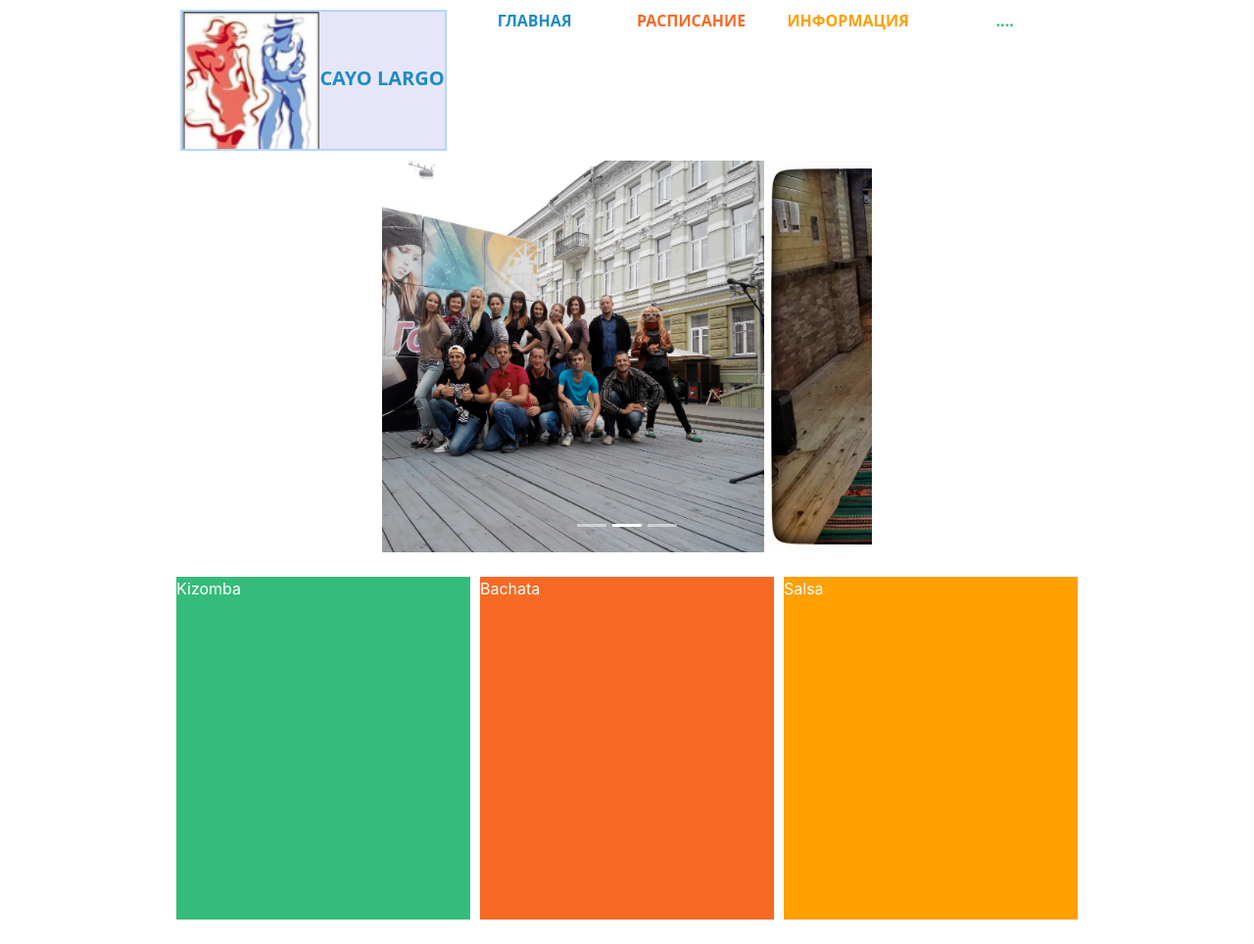
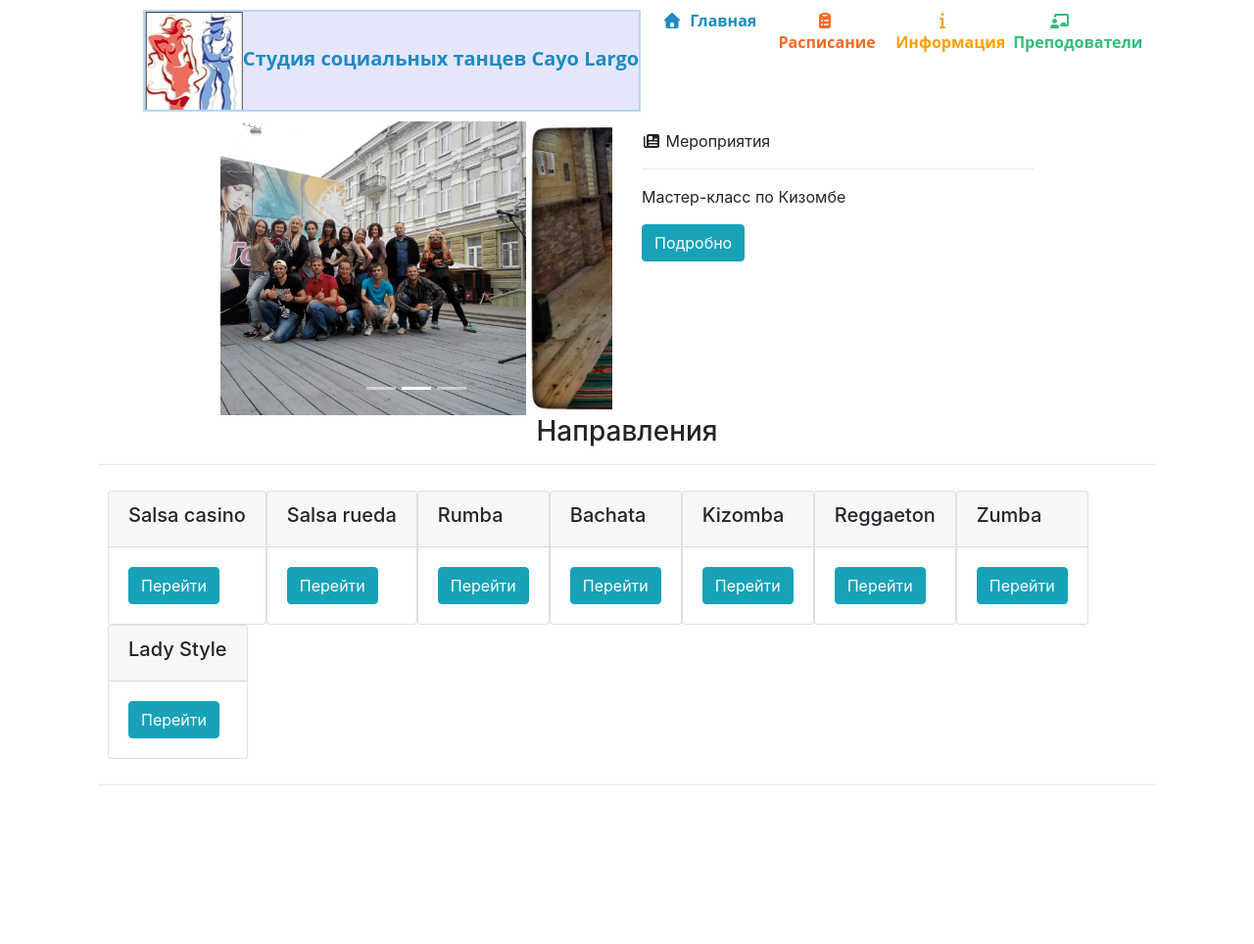
Before and after one commit to gnenio/dance, a plain HTML site: page index.html in a window 1280 px wide. Shown: the whole page at 98% size. After the commit the page ends 818 px from the top, so only its background shows below. Drawn offline with Linux system fonts and the light colour scheme.

Commit message:
Update index.html

```diff
--- a/index.html
+++ b/index.html
@@ -6,37 +6,40 @@
     <meta name="viewport" content="width=device-width, initial-scale=1">
     <link rel="stylesheet" href="css/bootstrap.min.css"/>
     <link rel="stylesheet" href="css/site.css"/>
+    <link rel="stylesheet" href="fontawesome/all.css"/>
     <script src="js/jquery-3.3.1.min.js"></script>
     <script src="js/bootstrap.min.js"></script>
 </head>
 <body>
 
+<div class="container">
+
 <header style="margin: auto;display: table;">
-        <div class="container" style="">
+        <div class="container">
             <div class="row">
 
-                <div class="logo" style="background-color: lavender;border: #b3d7ff 2px solid;margin: 10px;font: bold 20px Open Sans;color: #1e8bc3;text-transform: uppercase;">
-                    <img src="images/logo.jpg" width="140" height="140">Сayo Largo
+                <div class="logo" style="background-color: lavender;border: #b3d7ff 2px solid;margin: 10px;font: bold 20px Open Sans;color: #1e8bc3;">
+                    <img src="images/logo.jpg" width="100" height="100">Студия социальных танцев Сayo Largo
                 </div>
 
                 <div>
                     <nav>
                         <ul class="nav nav-pills">
 
-                            <li class="nav-item" style="text-align: center; margin: 10px;width:140px;height:140px;background-color: white;font: bold 16px Open Sans;color: #1e8bc3;text-transform: uppercase;">
-                                Главная
+                            <li class="nav-item" style="text-align: center; margin: 10px;width:100px;height:100px;background-color: white;font: bold 16px Open Sans;color: #1e8bc3;">
+                                   <i class="fas fa-home"></i>&nbsp; Главная
                             </li>
 
-                            <li class="nav-item" style="text-align: center;margin: 10px;width:140px;height:140px;background-color: white;font: bold 16px Open Sans;color: #f86924;text-transform: uppercase;">
-                                Расписание
+                            <li class="nav-item" style="text-align: center;margin: 10px;width:100px;height:100px;background-color: white;font: bold 16px Open Sans;color: #f86924;">
+                                    <i class="fas fa-clipboard-list"></i>&nbsp Расписание
                             </li>
 
-                            <li class="nav-item" style="text-align: center;margin: 10px;width:140px;height:140px;background-color: white;font: bold 16px Open Sans;color: #ff9f00;text-transform: uppercase;">
-                                Информация
+                            <li class="nav-item" style="text-align: center;margin: 10px;width:100px;height:100px;background-color: white;font: bold 16px Open Sans;color: #ff9f00;">
+                                    <i class="fas fa-info"></i>&nbsp Информация
                             </li>
 
-                            <li class="nav-item" style="text-align: center;margin: 10px;width:140px;height:140px;background-color: white;font: bold 16px Open Sans;color: #35bc7a;text-transform: uppercase;">
-                                ....
+                            <li class="nav-item" style="text-align: center;margin: 10px;width:100px;height:100px;background-color: white;font: bold 16px Open Sans;color: #35bc7a;">
+                                    <i class="fas fa-chalkboard-teacher"></i>&nbsp Преподователи
                             </li>
 
                         </ul>
@@ -46,8 +49,12 @@
       </div>
 </header>
 
+<div class="container">
+
 <div style="margin: auto;display: table;">
     <div class="container" >
+            <div class="row">
+                <div>
                     <div id="carousel-example-generic" class="carousel slide" data-ride="carousel">
                         <ol class="carousel-indicators">
                             <li data-target="#carousel-example-generic" data-slide-to="0" class="active"></li>
@@ -56,37 +63,151 @@
                         </ol>
                         <div class="carousel-inner" role="listbox">
                             <div class="carousel-item active">
-                    <img src="images/1.jpg" alt="First slide" style="width:500px;height:400px;">
+                                <img src="images/1.jpg" alt="First slide" style="width:400px;height:300px;">
                             </div>
                             <div class="carousel-item">
-                    <img src="images/2.jpg" alt="Second slide" style="width:500px;height:400px;">
+                                <img src="images/2.jpg" alt="Second slide" style="width:400px;height:300px;">
                             </div>
                             <div class="carousel-item">
-                    <img src="images/3.jpg" alt="Third slide" style="width:500px;height:400px;">
-                </div>
+                                <img src="images/3.jpg" alt="Third slide" style="width:400px;height:300px;">
                             </div>
                         </div>
                     </div>
                  </div>
 
-<div style="margin: auto;display: table;padding: 20px">
+                 <div style="margin-left:30px;width:400px;height:300px;background-color: white;">
+                       <h5 style="text-align: center;"></h5> <i class="fas fa-newspaper"></i>&nbspМероприятия</h5>
+                        <hr/>
+                        <p>
+                          Мастер-класс по Кизомбе
+                        </p>
+                        <a href="#" class="btn btn-info">Подробно</a>
+                 </div>
+
+             </div>
+    </div>
+</div>
+
+
+<h3 style="text-align: center">Направления</h3>
+<hr/>
+<div style="margin: auto;display: table;padding: 10px">
     <div class="container" >
         <div class="row">
             <nav>
                 <ul class="nav nav-pills">
 
-                    <li class="nav-item" style="background-color: #35bc7a;width:300px;height:350px;color: white;margin: 5px;">
-                        Kizomba
+                    <li class="nav-item danceSchool">
+                        <div class="card">
+
+                                <div class="card-header">
+                                    <h5>Salsa casino</h5>
+                                </div>
+
+                                <div class="card-body">
+                                        <a href="#" class="btn btn-info">Перейти</a>
+                                </div>
+
+                        </div>
                     </li>
 
-                    <li class="nav-item" style="background-color: #f86924;width:300px;height:350px;color: white;margin: 5px;">
-                        Bachata
+                    <li class="nav-item danceSchool" >
+                        <div class="card">
+
+                           <div class="card-header">
+                                    <h5>Salsa rueda</h5>
+                            </div>
+
+                            <div class="card-body">
+                                    <a href="#" class="btn btn-info">Перейти</a>
+                                </div>
+
+                         </div>
                     </li>
 
-                    <li class="nav-item" style="background-color: #ff9f00;width:300px;height:350px;color: white;margin: 5px;">
-                        Salsa
+                    <li class="nav-item danceSchool" >
+                        <div class="card">
+
+                                    <div class="card-header">
+                                        <h5>Rumba</h5>
+                                   </div>
+
+                        <div class="card-body">
+                                <a href="#" class="btn btn-info">Перейти</a>
+                            </div>
+
+                        </div>
                     </li>
 
+                    <li class="nav-item danceSchool" >
+                            <div class="card">
+
+                                    <div class="card-header">
+                                        <h5>Bachata</h5>
+                                    </div>
+
+                            <div class="card-body">
+                                <a href="#" class="btn btn-info">Перейти</a>
+                            </div>
+
+                        </div>
+                    </li>
+
+                    <li class="nav-item danceSchool" >
+                            <div class="card">
+
+                                    <div class="card-header">
+                            <h5> Kizomba</h5>
+                        </div>
+
+                        <div class="card-body">
+                            <a href="#" class="btn btn-info"> Перейти</a>
+                        </div>
+
+                    </div>
+                    </li>
+
+                    <li class="nav-item danceSchool">
+                            <div class="card">
+
+                                    <div class="card-header">
+                            <h5> Reggaeton</h5>
+                        </div>
+
+                        <div class="card-body">
+                            <a href="#" class="btn btn-info"> Перейти</a>
+                        </div>
+
+                    </div>
+                    </li>
+
+                    <li class="nav-item danceSchool" >
+                            <div class="card">
+
+                                    <div class="card-header">
+                            <h5> Zumba</h5>
+                        </div>
+
+                        <div class="card-body">
+                            <a href="#" class="btn btn-info"> Перейти</a>
+                        </div>
+
+                    </div>
+                    </li>
+
+                    <li class="nav-item danceSchool">
+                            <div class="card">
+
+                                    <div class="card-header">
+                            <h5> Lady Style</h5>
+                        </div>
+
+                        <div class="card-body">
+                            <a href="#" class="btn btn-info"> Перейти</a>
+                        </div>
+
+                    </div>
+                    </li>
 
                 </ul>
             </nav>
@@ -94,5 +215,11 @@
     </div>
 </div>
 
+<hr/>
+
+</div>
+
+</div>
+
 </body>
 </html>
```
Lines whose indentation alone changed are shown as unchanged.
